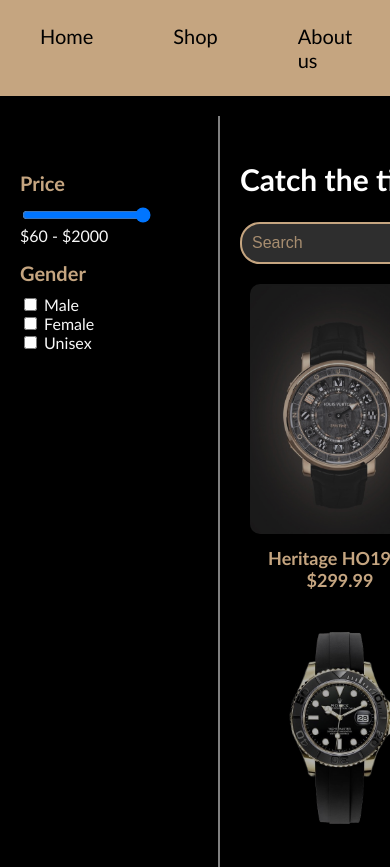
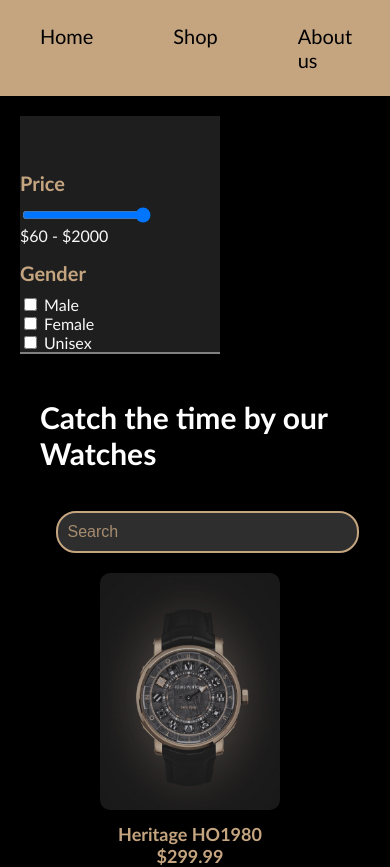
Before and after one commit to elio255/venerisHorology, a React (Create React App) app: page /shop in a window 390 px wide. Shown: the top 867 px of the page. Built offline with nearby package versions, Linux system fonts and the light colour scheme.

Commit message:
making shop responsive

```diff
--- a/src/components/Shop/Shop.css
+++ b/src/components/Shop/Shop.css
@@ -4,19 +4,36 @@
     color: #f8f8f8;
     height: 100vh;
     overflow: hidden;
+    flex-direction: column;
 }
 
+@media (min-width: 768px) {
+    .shop-container {
+        flex-direction: row;
+    }
+}
 
 .sidebar {
-    width: 200px;
+    width: 100%;
+    max-width: 200px;
     border-right: 2px solid grey;
     box-sizing: border-box;
     flex-shrink: 0;
     padding-top: 38px;
     overflow: hidden;
+    background-color: #1E1E1E;
+}
+
+@media (max-width: 767px) {
+    .sidebar {
+        border-right: none;
+        border-bottom: 2px solid grey;
+        width: 100%;
+    }
 }
 
 .sidebar h2 {
+
     color: #C5A580;
     font-size: 20px;
     margin-bottom: 10px;
@@ -27,7 +44,6 @@
     padding: 0;
     margin: 0;
 }
-
 
 .price-range-container {
     display: flex;
@@ -42,7 +58,6 @@
     color: #C5A580;
 }
 
-
 .search-bar {
     width: 90%;
     padding: 10px;
@@ -52,6 +67,8 @@
     color: #C5A580;
     font-size: 16px;
     outline: none;
+    margin-top: 15px;
+  margin-left: 5%;
 }
 
 .search-bar::placeholder {
@@ -59,14 +76,13 @@
     opacity: 0.8;
 }
 
-
 .content {
     flex-grow: 1;
     padding: 20px;
     display: flex;
     flex-direction: column;
+    overflow: hidden;
 }
-
 
 .scrollable-watch-grid {
     flex-grow: 1;
@@ -75,7 +91,6 @@
     margin-top: 10px;
 }
 
-
 .watch-grid {
     display: grid;
     grid-template-columns: repeat(3, 1fr);
@@ -83,26 +98,39 @@
     justify-items: center;
 }
 
+@media (max-width: 1024px) {
+    .watch-grid {
+        grid-template-columns: repeat(2, 1fr);
+        gap: 15px;
+    }
+}
+
+@media (max-width: 768px) {
+    .watch-grid {
+        grid-template-columns: 1fr;
+        gap: 10px;
+    }
+}
 
 .watch-card {
     text-align: center;
-    width: 200px;
-    height: 300px;
+    width: 100%;
+    max-width: 200px;
+    height: auto;
     color: #f8f8f8;
     text-decoration: none;
     padding: 10px;
     box-sizing: border-box;
 }
 
-
 .watch-image {
     width: 100%;
-    height: 250px;
+    height: auto;
+    max-height: 250px;
     object-fit: cover;
     border-radius: 10px;
     margin-bottom: 10px;
 }
-
 
 .watch-card h3 {
     margin: 0;
```
